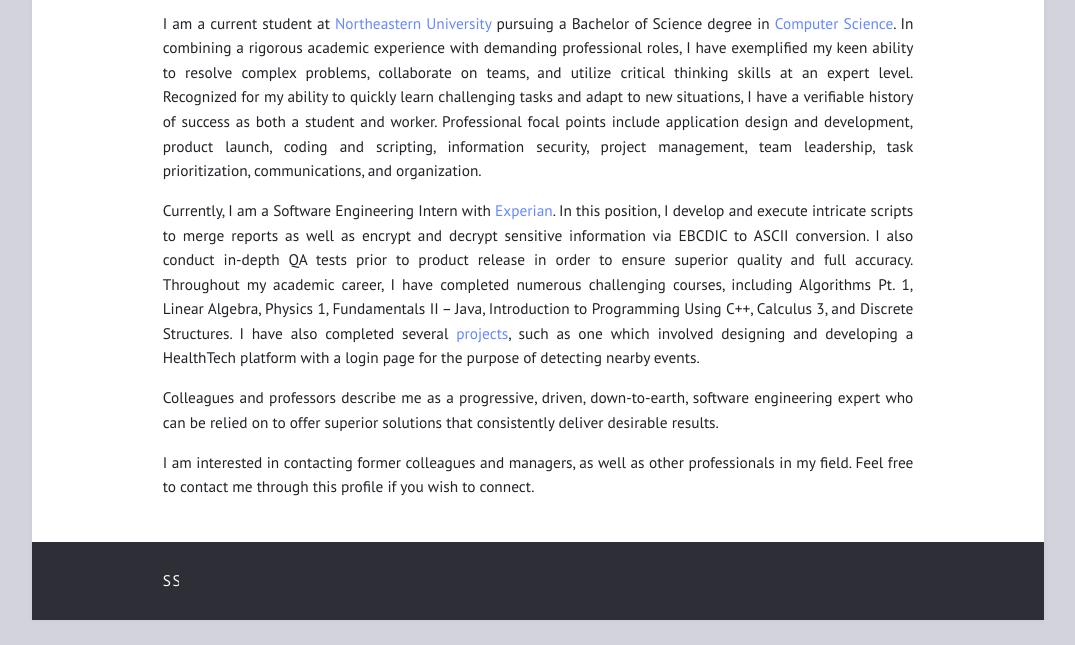
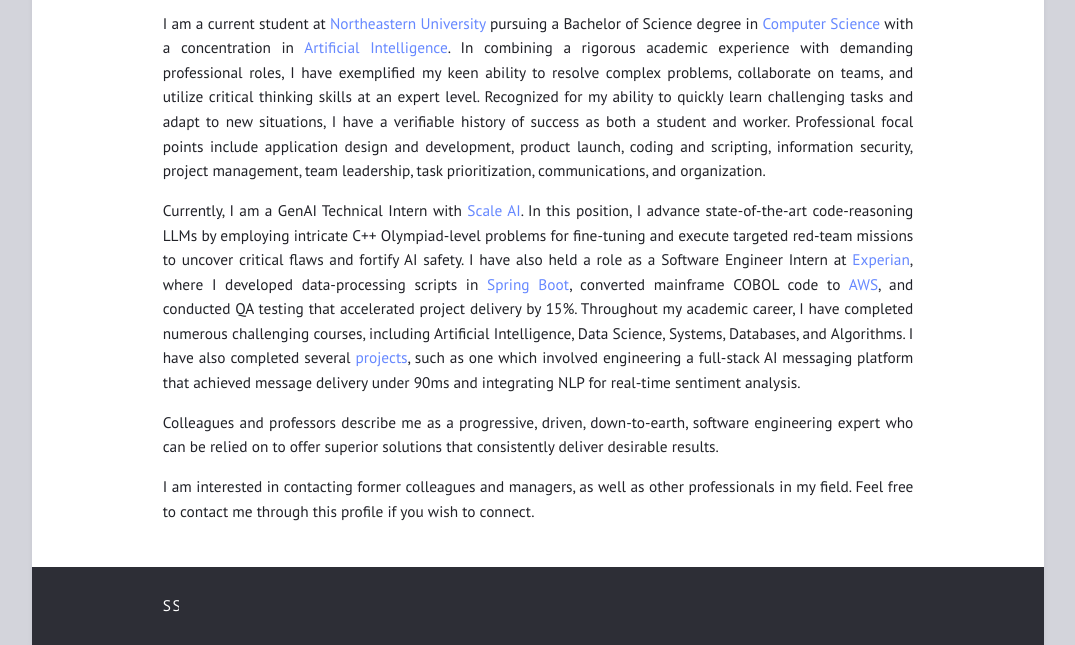
Before and after one commit to sandeepsalwan1/sandeepsalwan1.github.io, a Jekyll site: the page built from index.html, in a window 1280 px wide, cut to the strip 439-1084 px from the top of the page. Shown: the whole strip, without its empty margins (102-1177 px from the left). Built offline with Jekyll 4.4.1, drawn with Linux system fonts in a browser that asks for light colours; before the commit the page ends 1059 px from its top, so only the background shows below that.

Commit message:
Revise homepage bio: align phrasing with original; keep updated roles and links

```diff
--- a/index.html
+++ b/index.html
@@ -10,12 +10,12 @@
     </div>
     <!-- <h1>{{ page.title }}</h1> -->
     <p>
-        I am a current student at <a href="https://www.northeastern.edu/" target="_blank">Northeastern University</a> pursuing a Bachelor of Science degree in <a href="https://www.khoury.northeastern.edu/program/computer-science-bs/" target="_blank">Computer Science</a>. In combining a rigorous academic experience with demanding professional roles, I have exemplified my keen ability to resolve complex problems, collaborate on teams, and utilize critical thinking skills at an expert level. Recognized for my ability to quickly learn challenging tasks and adapt to new situations, I have a verifiable history of success as both a student and worker. Professional focal points include application design and development, product launch, coding and scripting, information security, project management, team leadership, task prioritization, communications, and organization.
+        I am a current student at <a href="https://www.northeastern.edu/" target="_blank">Northeastern University</a> pursuing a Bachelor of Science degree in <a href="https://www.khoury.northeastern.edu/program/computer-science-bs/" target="_blank">Computer Science</a> with a concentration in <a href="https://www.khoury.northeastern.edu/" target="_blank">Artificial Intelligence</a>. In combining a rigorous academic experience with demanding professional roles, I have exemplified my keen ability to resolve complex problems, collaborate on teams, and utilize critical thinking skills at an expert level. Recognized for my ability to quickly learn challenging tasks and adapt to new situations, I have a verifiable history of success as both a student and worker. Professional focal points include application design and development, product launch, coding and scripting, information security, project management, team leadership, task prioritization, communications, and organization.
     </p>
 
 
     <p>
-      Currently, I am a Software Engineering Intern with <a href="https://www.experian.com/" target="_blank">Experian</a>. In this position, I develop and execute intricate scripts to merge reports as well as encrypt and decrypt sensitive information via EBCDIC to ASCII conversion. I also conduct in-depth QA tests prior to product release in order to ensure superior quality and full accuracy. Throughout my academic career, I have completed numerous challenging courses, including Algorithms Pt. 1, Linear Algebra, Physics 1, Fundamentals II – Java, Introduction to Programming Using C++, Calculus 3, and Discrete Structures. I have also completed several <a href="/projects">projects</a>, such as one which involved designing and developing a HealthTech platform with a login page for the purpose of detecting nearby events.
+      Currently, I am a GenAI Technical Intern with <a href="https://scale.com/" target="_blank">Scale AI</a>. In this position, I advance state-of-the-art code-reasoning LLMs by employing intricate C++ Olympiad-level problems for fine-tuning and execute targeted red-team missions to uncover critical flaws and fortify AI safety. I have also held a role as a Software Engineer Intern at <a href="https://www.experian.com/" target="_blank">Experian</a>, where I developed data-processing scripts in <a href="https://spring.io/projects/spring-boot" target="_blank">Spring Boot</a>, converted mainframe COBOL code to <a href="https://aws.amazon.com/" target="_blank">AWS</a>, and conducted QA testing that accelerated project delivery by 15%. Throughout my academic career, I have completed numerous challenging courses, including Artificial Intelligence, Data Science, Systems, Databases, and Algorithms. I have also completed several <a href="/projects">projects</a>, such as one which involved engineering a full-stack AI messaging platform that achieved message delivery under 90ms and integrating NLP for real-time sentiment analysis.
     </p>
 
     <p>
```
